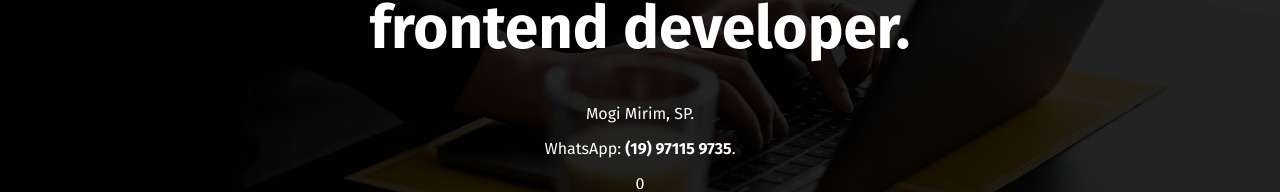
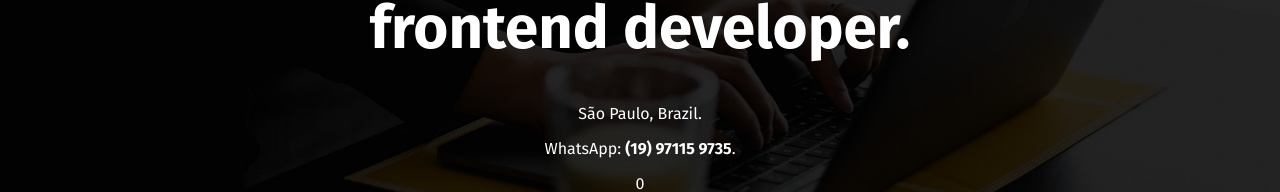
Before and after one commit to SirBruno/portfolio, a React (Create React App) app: page / in a window 1280 px wide. Shown: the part 342-534 px from the top of the page. Built offline with nearby package versions, Linux system fonts and the light colour scheme.

Commit message:
updated some info

```diff
--- a/src/App.js
+++ b/src/App.js
@@ -8,7 +8,7 @@ function App() {
       <header className="App-header">
         <div>
           <h1>Hi, my name is Bruno Pereira, and i'm a frontend developer.</h1>
-          <p>Mogi Mirim, SP.</p>
+          <p>São Paulo, Brazil.</p>
           <p>WhatsApp: <b>(19) 97115 9735</b>.</p>
           <Counter />
         </div>
```
